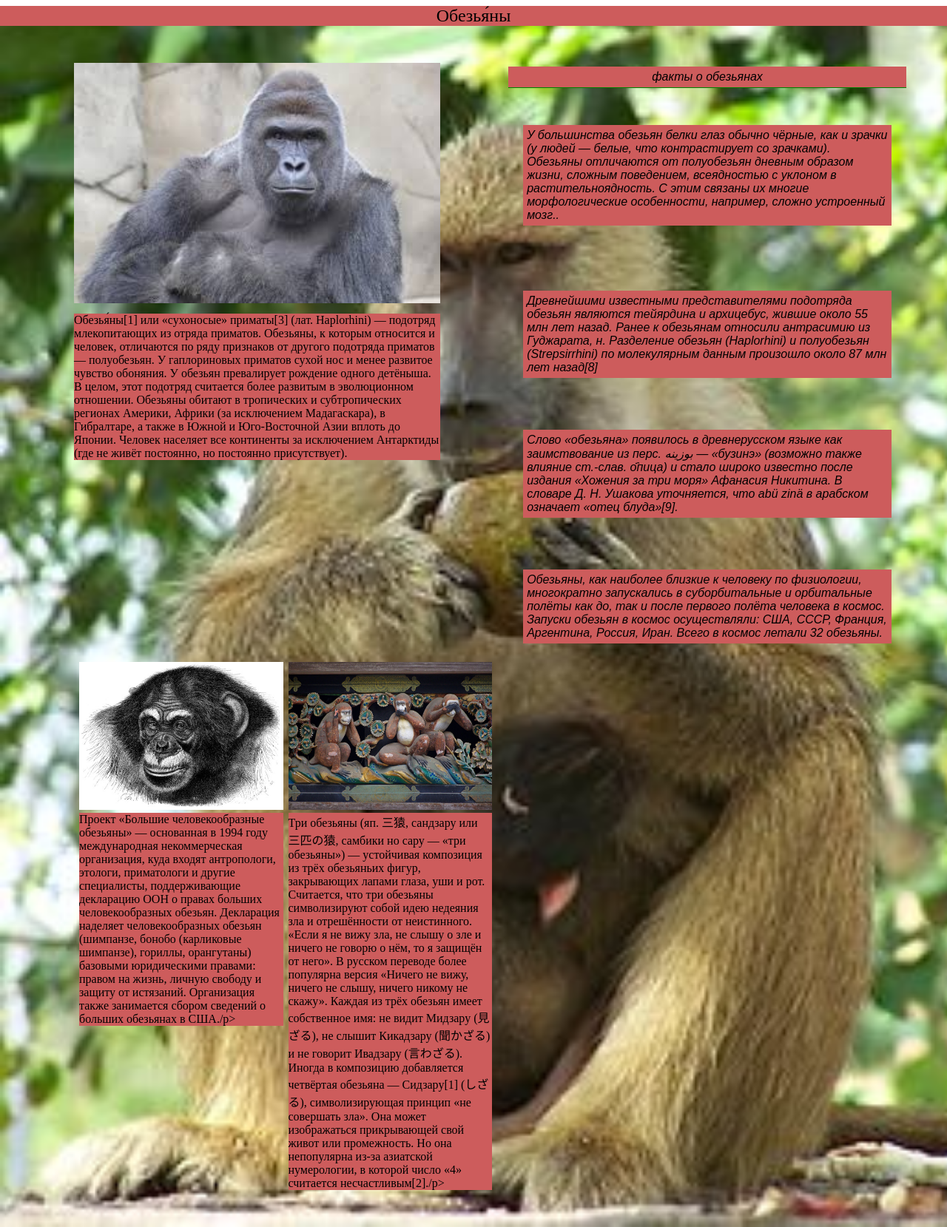
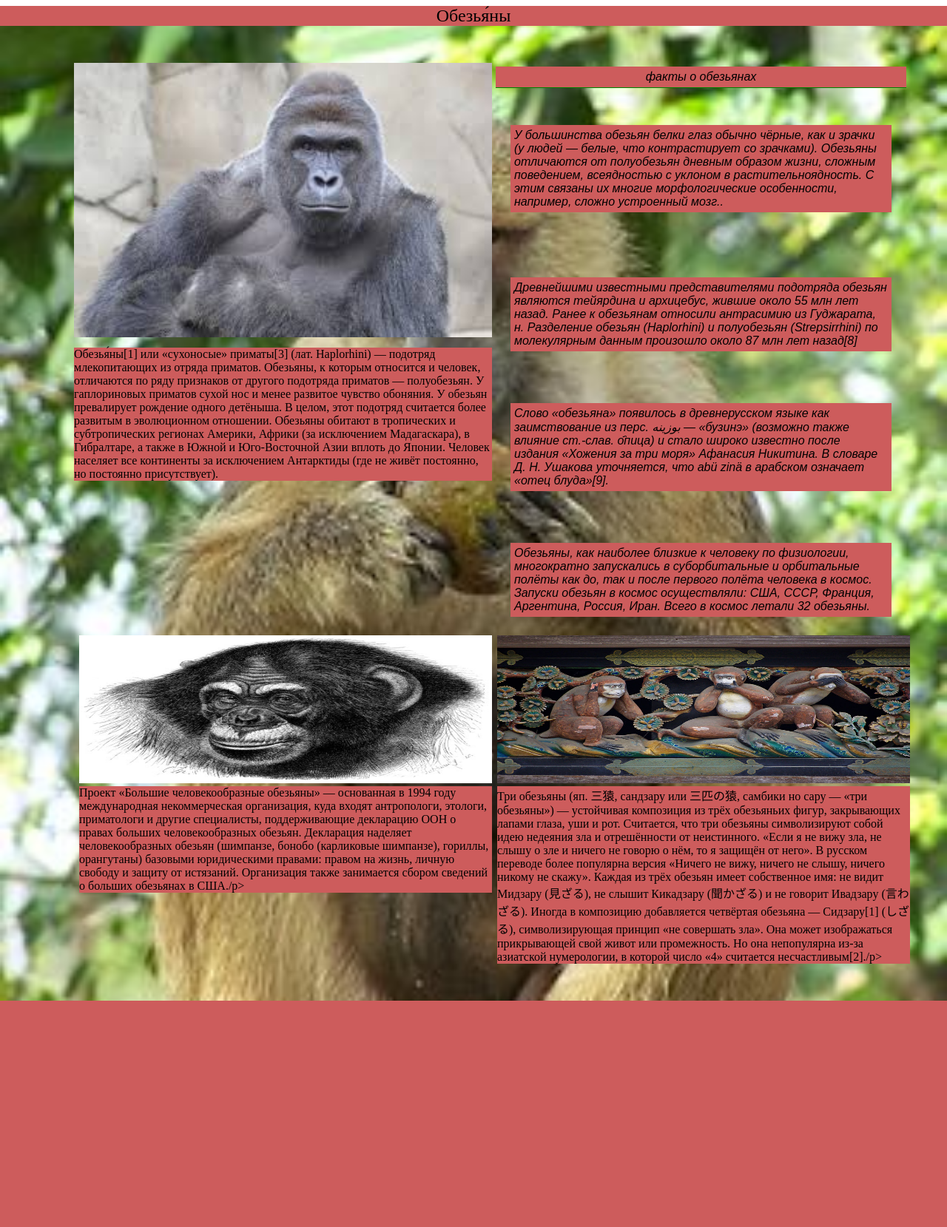
Before and after one commit to evgeniygazetdinov/itmo_repository, a PHP site: page / in a window 1280 px wide. Shown: the whole page at 74% size. After the commit the page ends 1353 px from the top, so only its background shows below. Run offline with PHP 8.4, Linux system fonts and the light colour scheme.

Commit message:
fix flex

```diff
--- a/homework_flex/css/style.css
+++ b/homework_flex/css/style.css
@@ -28,12 +28,13 @@ section.header{
     display: flex;
 }
 .first-half-section{
-    width: 85%;
-    height: 90%;
+    /*width: 85%;
+    height: 90%;*/
+    flex: 2;
 }
 img.first-fon,
 .text-fon{
-    width: inherit;
+    width: 100%;
     margin-bottom: 10px;
 }
 .second-half p.fact-about{
@@ -48,8 +49,7 @@ img.first-fon,
     flex-direction: column;
     font-style: oblique;
     font-family: fantasy;
-    height: 50%;
-    width: 80%;
+    flex: 2;
 }
 .second-half p{
     font-style: oblique;
@@ -70,7 +70,6 @@ img.first-fon,
 section.footer{
     display: flex;
     flex-direction: row;
-    width: 50%;
 }
 .footer .base-footer-element{
     width: inherit;
@@ -81,3 +80,10 @@ img.img-footer-rigth{
     width: 100%;
     height: 200px;;
 }
+.left{
+    flex: 2;
+}
+.right{
+    flex: 2;
+
+}
--- a/homework_flex/index.html
+++ b/homework_flex/index.html
@@ -41,11 +41,11 @@
                     </div>
                </section>
                <section class="footer">
-                <div class="base-footer-element">
+                <div class="base-footer-element right">
                     <img class="img-footer-left"src="../homework_flex/img/obche.png" alt="">
                     <p>Проект «Большие человекообразные обезьяны» — основанная в 1994 году международная некоммерческая организация, куда входят антропологи, этологи, приматологи и другие специалисты, поддерживающие декларацию ООН о правах больших человекообразных обезьян. Декларация наделяет человекообразных обезьян (шимпанзе, бонобо (карликовые шимпанзе), гориллы, орангутаны) базовыми юридическими правами: правом на жизнь, личную свободу и защиту от истязаний. Организация также занимается сбором сведений о больших обезьянах в США./p>
                 </div>
-                <div class="base-footer-element">
+                <div class="base-footer-element left">
                     <img class="img-footer-rigth" src="../homework_flex/img/3_obez.jpg" alt="">
                     <p>Три обезьяны (яп. 三猿, сандзару или 三匹の猿, самбики но сару — «три обезьяны») — устойчивая композиция из трёх обезьяньих фигур, закрывающих лапами глаза, уши и рот.
                             Считается, что три обезьяны символизируют собой идею недеяния зла и отрешённости от неистинного. «Если я не вижу зла, не слышу о зле и ничего не говорю о нём, то я защищён от него». В русском переводе более популярна версия «Ничего не вижу, ничего не слышу, ничего никому не скажу».
```
Also changed, not shown: 1 other file.
